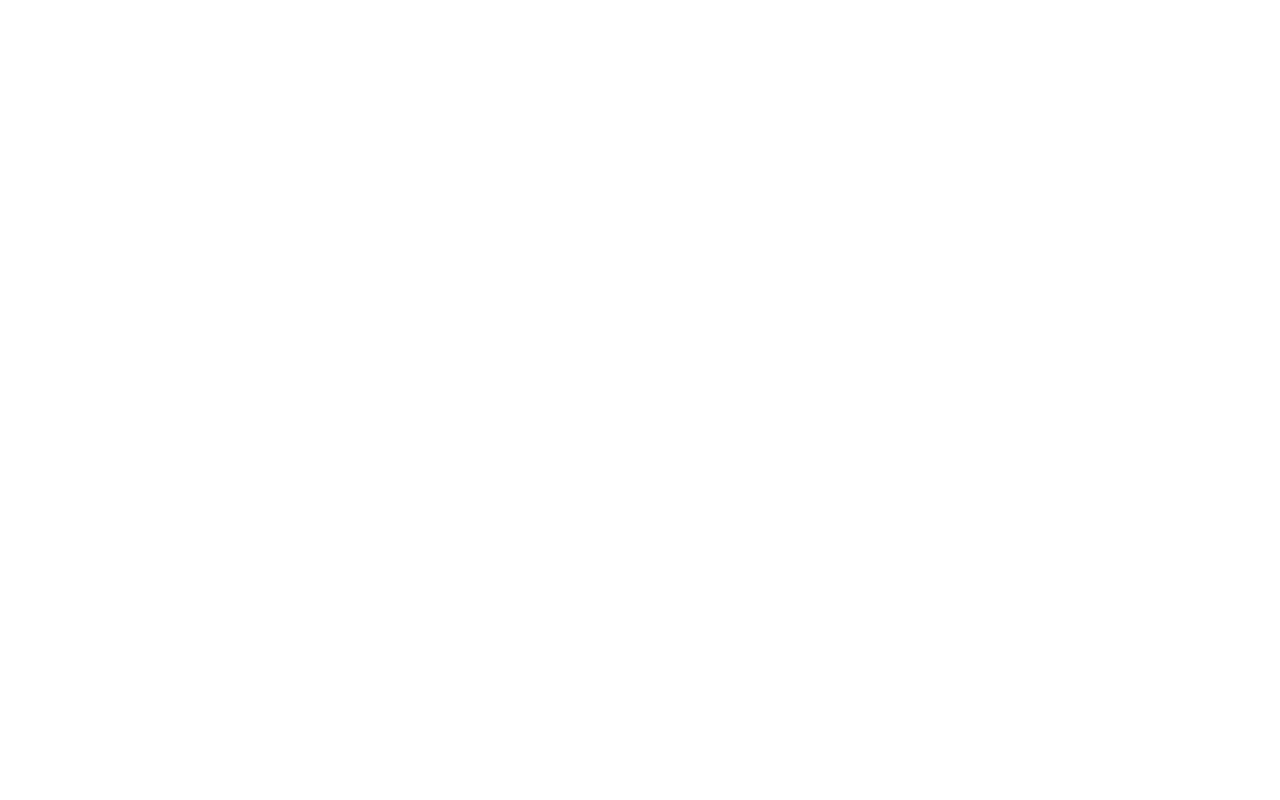
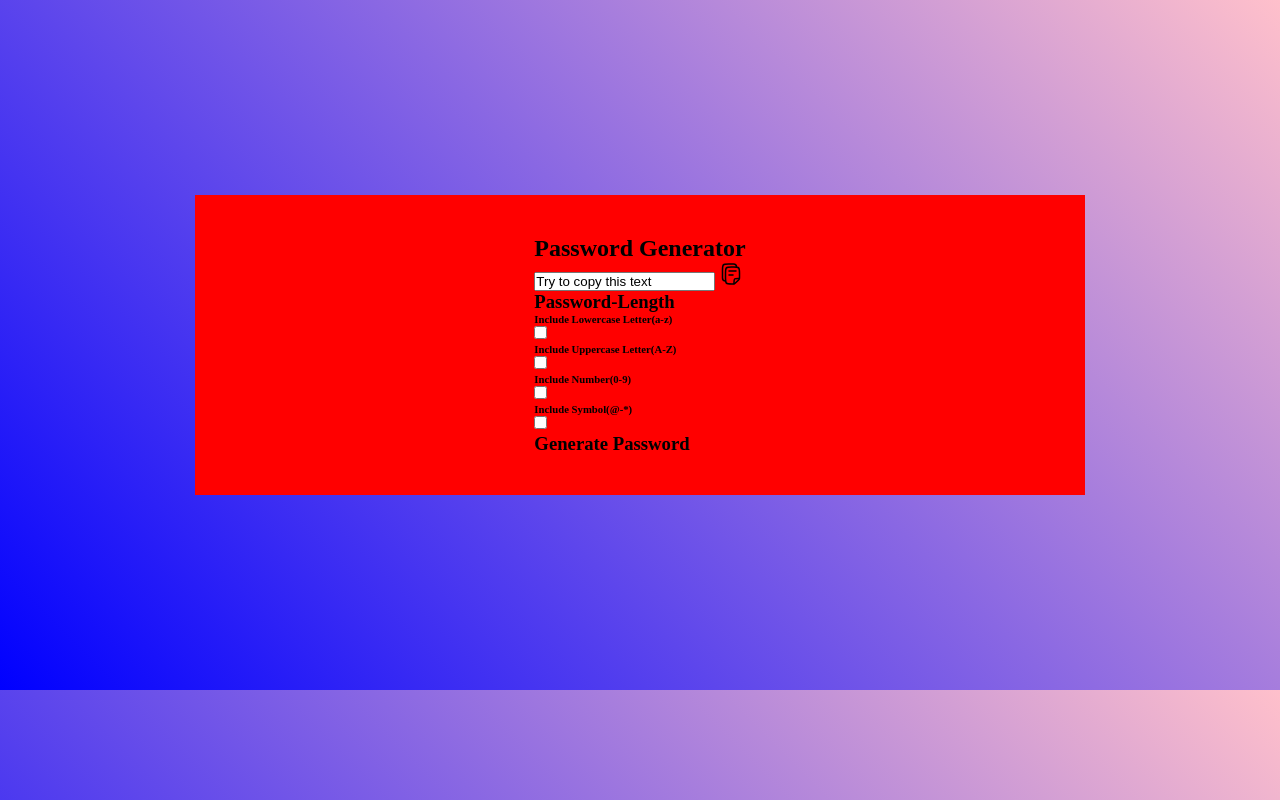
Before and after one commit to rish672003/Project-1, a plain HTML site: page passwordgenerator/index.html in a window 1280 px wide. Drawn offline with Linux system fonts and the light colour scheme.

Commit message:
changes in passwordgenerator

```diff
--- a/passwordgenerator/index.css
+++ b/passwordgenerator/index.css
@@ -0,0 +1,23 @@
+*{
+    margin: 0;
+    padding: 0;
+    box-sizing: border-box;
+
+
+}
+
+body{
+  background: linear-gradient(45deg, blue,pink);
+}
+
+.passwordgenerator{
+    display: flex;
+    justify-content: center;
+    align-items: center;
+    background:-o-linear-gradient(45deg, rgb(175, 108, 108), rgb(243, 5, 45));
+    margin: 195px;
+    padding: 5vh;
+    height: fit-content;
+    background-color: red;
+
+}
--- a/passwordgenerator/index.html
+++ b/passwordgenerator/index.html
@@ -4,8 +4,43 @@
     <meta charset="UTF-8">
     <meta name="viewport" content="width=device-width, initial-scale=1.0">
     <title>Password - generator</title>
+    <link rel="stylesheet" href="index.css">
 </head>
 <body>
+    <div class="passwordgenerator">
+        <div class="main">
+            <div class="heading">
+                <h2>Password Generator</h2>
+            </div>
+            <div class="inputoperation">
+                <input type="text" oncopy= "myFunction()" value="Try to copy this text" >
+                <img src="photos/copy.svg" alt="" srcset="">
 
+            </div>
+            <div class="checkpoint">
+                <h3>Password-Length</h3>
+                <div class="checkbox1">
+                    <h6>Include Lowercase Letter(a-z)</h6>
+                    <input type="checkbox" id="lowercase" name="lowercase" value="">
+                </div>
+                <div class="checkbox2">
+                    <h6>Include Uppercase Letter(A-Z)</h6>
+                    <input type="checkbox" id="uppercase" name="uppercase" value="">
+                </div>
+                <div class="checkbox3">
+                    <h6>Include Number(0-9)</h6>
+                    <input type="checkbox" id="number" name="number" value="">
+                </div>
+                <div class="checkbox4">
+                    <h6>Include Symbol(@-*)</h6>
+                    <input type="checkbox" id="symbol" name="symbol" value="">
+                </div>
+            </div>
+            <div class="button">
+                <h3>Generate Password</h3>
+            </div>
+        </div>
+    </div>
+    <script src="index.js"></script>
 </body>
 </html>
```
Also changed, not shown: passwordgenerator/photos/copy.svg (added).
